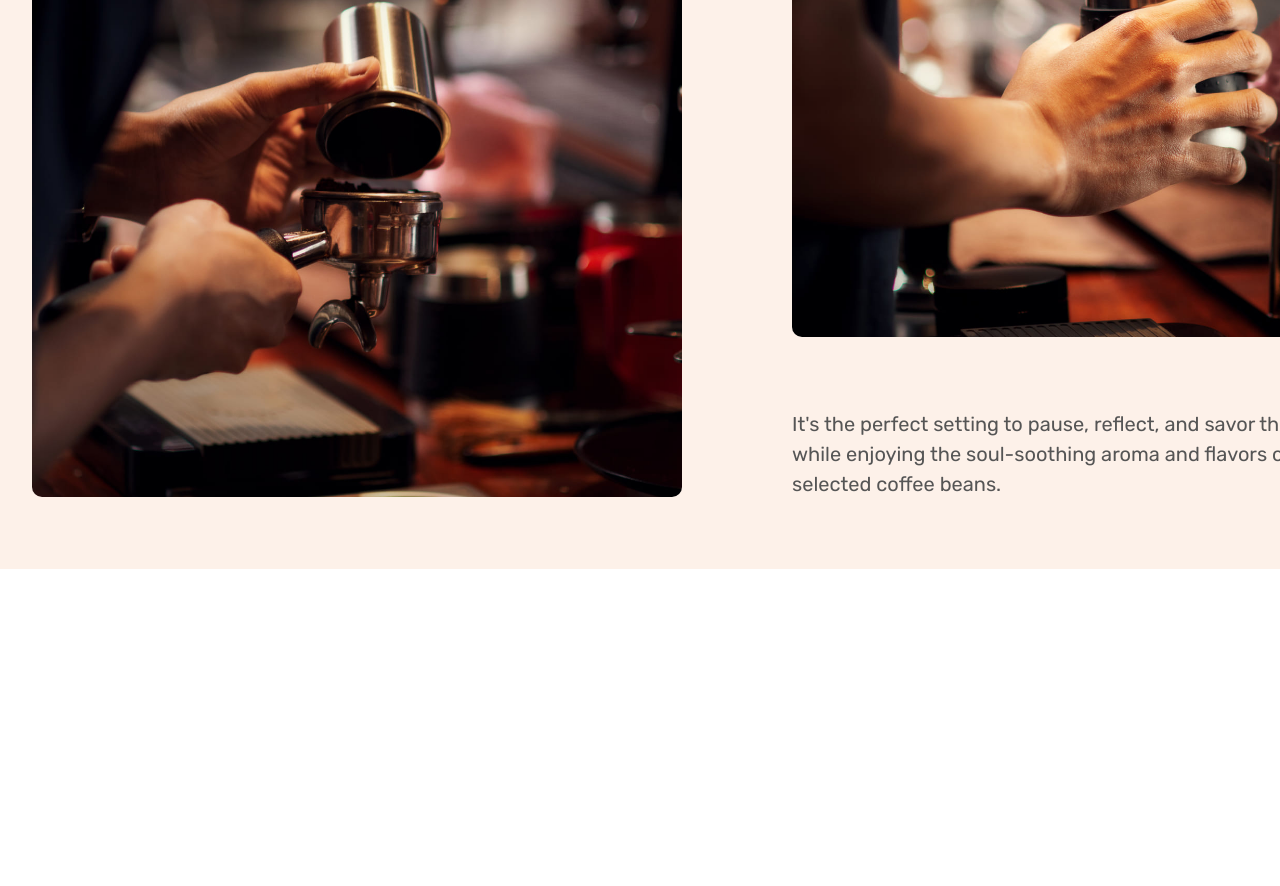
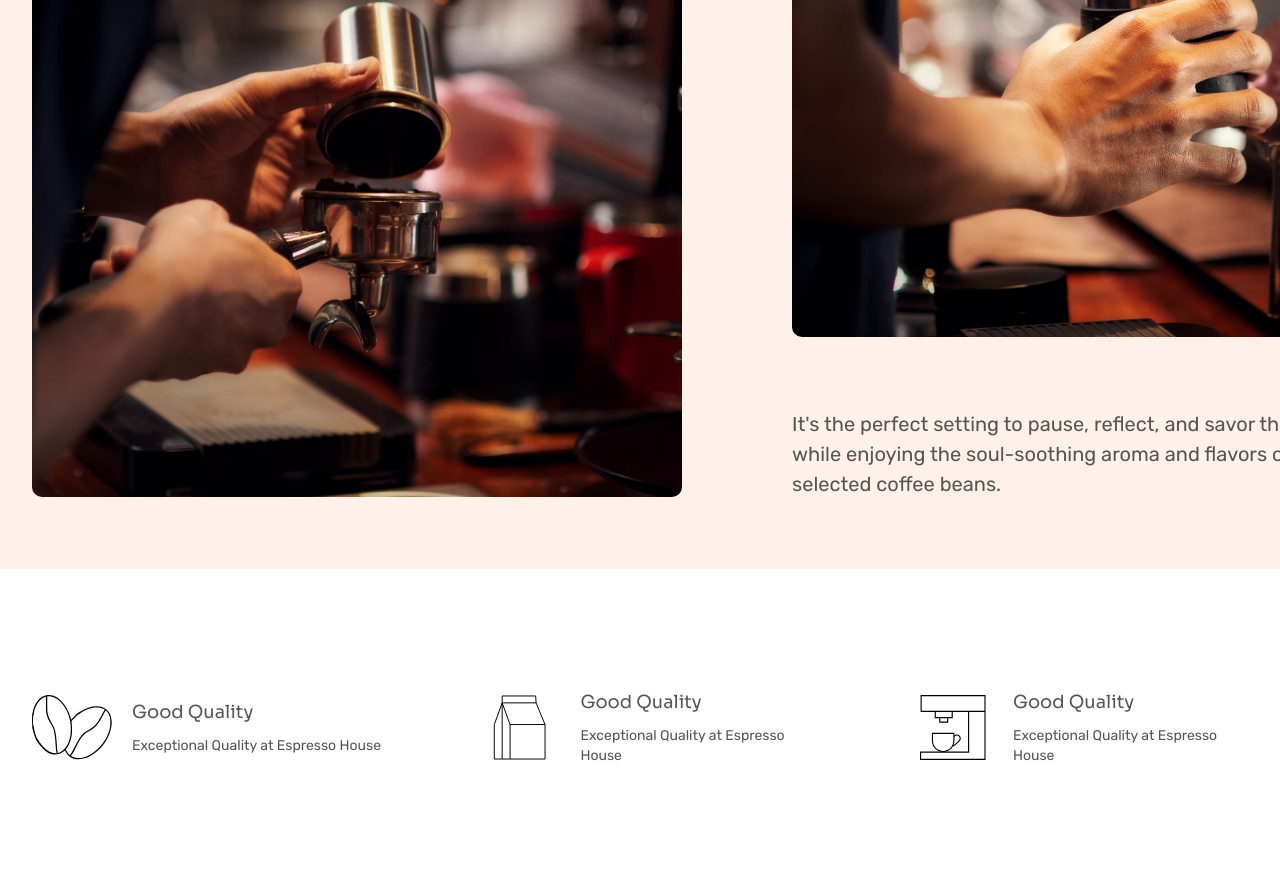
Before and after one commit to anillkunda/project_coffee_shop_website, a website built with Vite: page index.html in a window 1280 px wide. Shown: the part 2136-3022 px from the top of the page. Before the commit the page ends 2705 px from the top, so only its background shows below. Built offline with nearby package versions, Linux system fonts and the light colour scheme.

Commit message:
feature section

```diff
--- a/css/sections/feature.css
+++ b/css/sections/feature.css
@@ -0,0 +1,47 @@
+.section-feature {
+  padding: 12rem 0;
+}
+
+.feature {
+  width: 100%;
+  max-width: 145rem;
+  margin: 0 auto;
+  padding: 0 3.2rem;
+}
+
+.feature-wrap {
+  display: flex;
+  align-items: center;
+  justify-content: space-between;
+}
+
+.feature-block {
+  grid-column-gap: 2rem;
+  align-items: center;
+  display: flex;
+}
+
+.feature-icon {
+  width: 100%;
+  max-width: 8rem;
+  max-height: 6.5rem;
+}
+
+.feature-title {
+  margin-bottom: 0.4rem;
+}
+
+.feature-title {
+  color: var(--title);
+  margin-top: 0;
+  margin-bottom: 1rem;
+  font-family: Sora, sans-serif;
+  font-size: 1.8rem;
+  font-weight: 400;
+  line-height: 150%;
+}
+
+.single-text {
+  font-size: 14px;
+  line-height: 2rem;
+}
--- a/index.html
+++ b/index.html
@@ -224,6 +224,59 @@
           </div>
         </div>
       </section>
+
+      <!-- ** Feature Section -->
+
+      <section class="section-feature">
+        <div class="feature">
+          <div class="feature-wrap">
+            <div class="feature-block">
+              <img
+                src="/assets/icons/beans.svg"
+                alt="Icon"
+                class="feature-icon"
+              />
+
+              <div class="feature-text">
+                <h5 class="feature-title">Good Quality</h5>
+                <div class="single-text">
+                  Exceptional Quality at Espresso House
+                </div>
+              </div>
+            </div>
+
+            <div class="feature-block">
+              <img
+                src="/assets/icons/coffee.svg"
+                alt="Icon"
+                class="feature-icon"
+              />
+
+              <div class="feature-text">
+                <h5 class="feature-title">Good Quality</h5>
+                <div class="single-text">
+                  Exceptional Quality at Espresso House
+                </div>
+              </div>
+            </div>
+
+            <div class="feature-block">
+              <img
+                src="/assets/icons/machine.svg"
+                alt="Icon"
+                class="feature-icon"
+              />
+
+              <div class="feature-text">
+                <h5 class="feature-title">Good Quality</h5>
+                <div class="single-text">
+                  Exceptional Quality at Espresso House
+                </div>
+              </div>
+            </div>
+          </div>
+        </div>
+      </section>
     </main>
 
     <script type="module" src="./js/script.js"></script>
```
